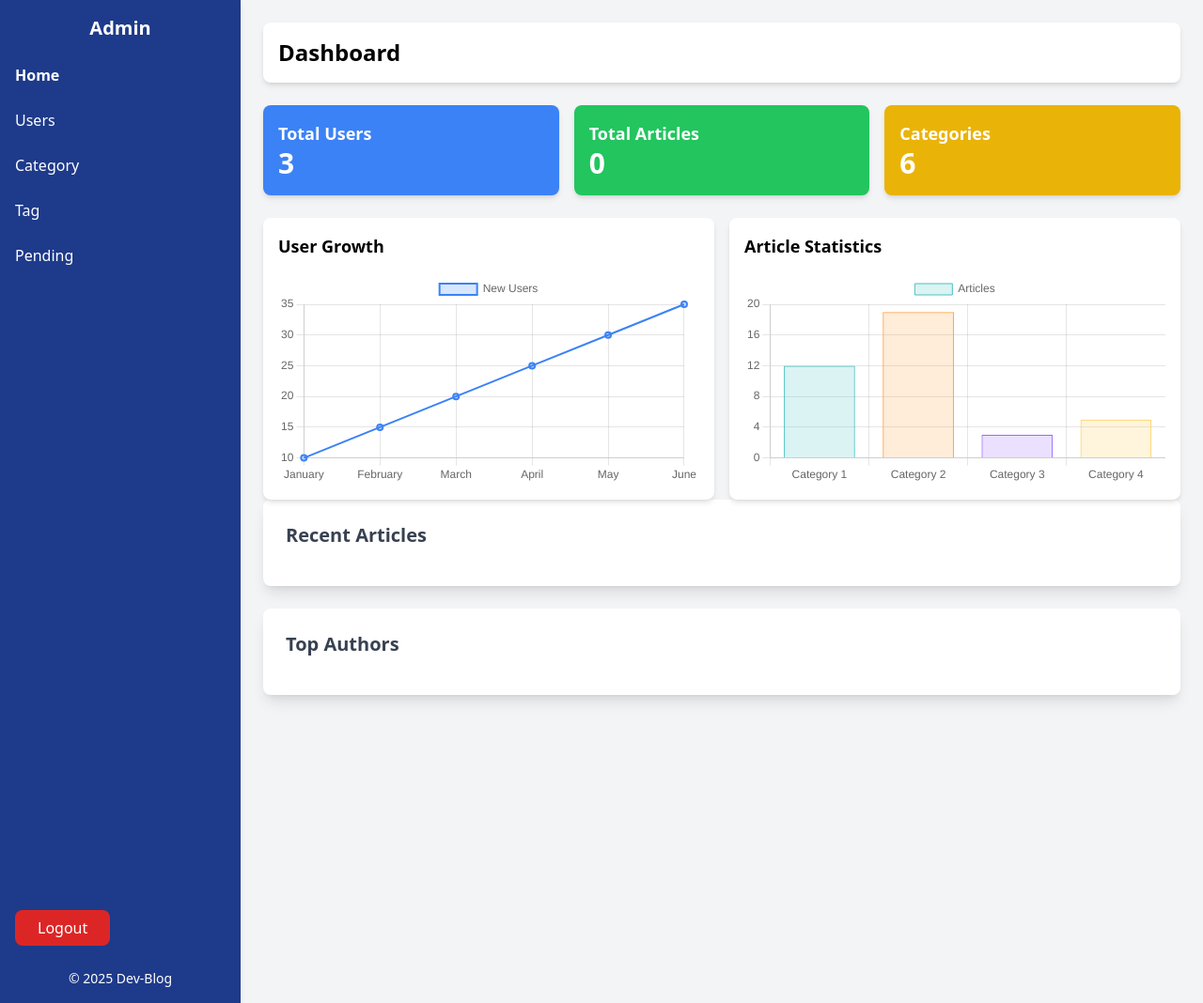
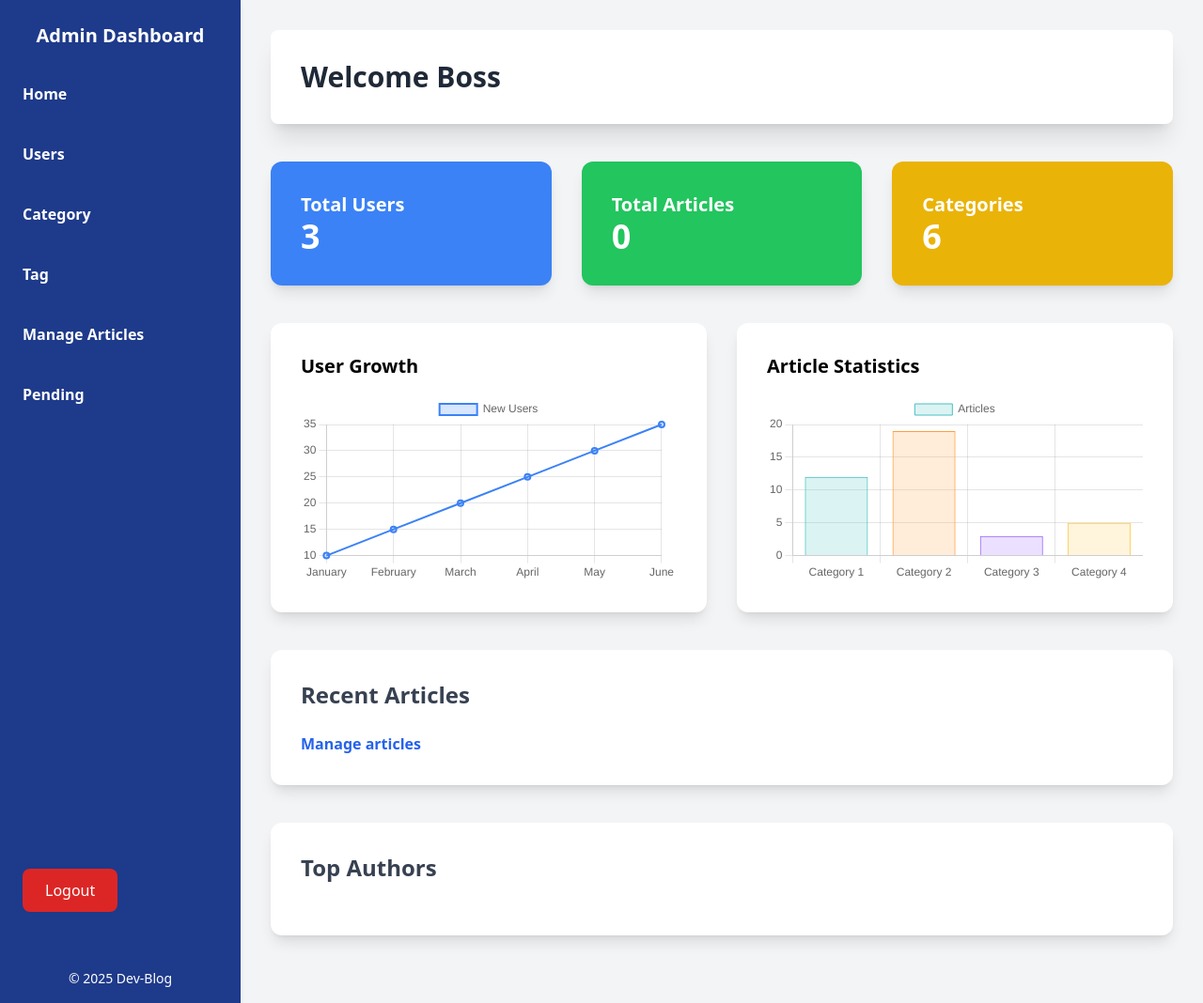
Before and after one commit to rayan4-dot/Dev, a PHP site: page /app/front-end/dashboard.php in a window 1280 px wide. Shown: the whole page at 94% size. Run offline with PHP 8.4, Linux system fonts and the light colour scheme; data comes from the database, SQL or seed files in the repository; data that the repository does not hold is empty; some libraries are stand-ins or nearby versions.

Commit message:
Update dashboard.php

```diff
--- a/app/front-end/dashboard.php
+++ b/app/front-end/dashboard.php
@@ -9,7 +9,13 @@ ini_set('display_errors', 1);
 
 require_once '../class/Dashboard/dashboard.php';
 require_once '../handler/d.php';
+
+// $recentArticles = $article->getAllArticles();
+// var_dump($recentArticles);
+
 ?>
+
+
 
 <!DOCTYPE html>
 <html lang="en">
@@ -19,92 +25,131 @@ require_once '../handler/d.php';
     <title>Dashboard</title>
     <script src="https://cdn.tailwindcss.com"></script>
     <script src="https://cdn.jsdelivr.net/npm/chart.js"></script>
+
+    <style>
+        /* Custom CSS for smooth animations */
+        .fade-in {
+            animation: fadeIn 0.8s ease-out;
+        }
+
+        @keyframes fadeIn {
+            0% {
+                opacity: 0;
+                transform: translateY(20px);
+            }
+            100% {
+                opacity: 1;
+                transform: translateY(0);
+            }
+        }
+
+
+        /* .hover-card:hover {
+            transform: scale(1.05);
+            box-shadow: 0 10px 20px rgba(0, 0, 0, 0.15);
+        }
+
+
+        .button-transition {
+            transition: background-color 0.3s ease, transform 0.2s ease;
+        }
+
+        .button-transition:hover {
+            transform: translateY(-2px);
+            background-color: #2563eb;
+        } */
+    </style>
 </head>
 <body class="bg-gray-100 h-screen">
+
     <div class="flex h-full">
         <!-- Sidebar -->
         <aside class="w-56 bg-blue-900 text-white flex flex-col shadow-md lg:w-64 xl:w-75">
-            <div class="p-4 text-xl font-bold text-center">Admin</div>
+            <div class="p-6 text-xl font-bold text-center">Admin Dashboard</div>
             <nav class="flex-1">
-                <ul class="space-y-2">
-                    <li><a href="dashboard.php" class="block px-4 py-2 hover:bg-blue-700 font-bold">Home</a></li>
-                    <li><a href="userTrack.php" class="block px-4 py-2 hover:bg-blue-700">Users</a></li>
-                    <li><a href="category.php" class="block px-4 py-2 hover:bg-blue-700">Category</a></li>
-                    <li><a href="tag.php" class="block px-4 py-2 hover:bg-blue-700">Tag</a></li>
-                    <li><a href="article.php" class="block px-4 py-2 hover:bg-blue-700">Pending</a></li>
+                <ul class="space-y-4">
+                    <li><a href="dashboard.php" class="block px-6 py-3 hover:bg-blue-700 font-semibold transition-colors">Home</a></li>
+                    <li><a href="userTrack.php" class="block px-6 py-3 hover:bg-blue-700 font-semibold transition-colors">Users</a></li>
+                    <li><a href="category.php" class="block px-6 py-3 hover:bg-blue-700 font-semibold transition-colors">Category</a></li>
+                    <li><a href="tag.php" class="block px-6 py-3 hover:bg-blue-700 font-semibold transition-colors">Tag</a></li>
+                    <li><a href="adminArticles.php" class="block px-6 py-3 hover:bg-blue-700 font-semibold transition-colors">Manage Articles</a></li>
+                    <li><a href="approveArticles.php" class="block px-6 py-3 hover:bg-blue-700 font-semibold transition-colors">Pending</a></li>
+
                 </ul>
             </nav>
-            <div class="p-4 mt-auto">
+            <div class="p-6 mt-auto">
                 <form action="dashboard.php" method="POST">
-                <a href="../auth/logout.php" class="px-6 py-2 bg-red-600 text-white rounded-lg hover:bg-red-700">Logout</a>
+                    <a href="../auth/logout.php" class="px-6 py-3 bg-red-600 text-white rounded-lg hover:bg-red-700 transition-colors">Logout</a>
                 </form>
             </div>
-            <div class="p-4 text-sm text-center">&copy; <span id="year"></span> Dev-Blog</div>
+            <div class="p-4 text-sm text-center mt-8">&copy; <span id="year"></span> Dev-Blog</div>
         </aside>
 
-
         <!-- Main Content -->
-        <main class="flex-1 p-6 overflow-auto">
+        <main class="flex-1 p-8 overflow-auto fade-in">
             <!-- Welcome Section -->
-            <div class="bg-white shadow-md rounded-lg p-4 mb-6">
-                <h2 class="text-2xl font-bold">Dashboard</h2>
+            <div class="bg-white shadow-xl rounded-lg p-8 mb-10 hover-card transition-all">
+                <h2 class="text-3xl font-bold text-gray-800">Welcome Boss</h2>
             </div>
 
             <!-- Summary Cards -->
-            <div class="grid grid-cols-1 sm:grid-cols-2 lg:grid-cols-3 gap-4 mb-6">
-                <div class="bg-blue-500 text-white p-4 rounded-lg shadow-md">
-                    <h3 class="text-lg font-bold">Total Users</h3>
-                    <p class="text-3xl font-bold"><?php echo $totalUsers; ?></p>
+            <div class="grid grid-cols-1 sm:grid-cols-2 lg:grid-cols-3 gap-8 mb-10">
+                <div class="bg-blue-500 text-white p-8 rounded-xl shadow-lg hover-card transition-all">
+                    <h3 class="text-xl font-semibold">Total Users</h3>
+                    <p class="text-4xl font-bold"><?php echo $totalUsers; ?></p>
                 </div>
-                <div class="bg-green-500 text-white p-4 rounded-lg shadow-md">
-                    <h3 class="text-lg font-bold">Total Articles</h3>
-                    <p class="text-3xl font-bold"><?php echo $totalArticles; ?></p>
+                <div class="bg-green-500 text-white p-8 rounded-xl shadow-lg hover-card transition-all">
+                    <h3 class="text-xl font-semibold">Total Articles</h3>
+                    <p class="text-4xl font-bold"><?php echo $totalArticles; ?></p>
                 </div>
-                <div class="bg-yellow-500 text-white p-4 rounded-lg shadow-md">
-                    <h3 class="text-lg font-bold">Categories</h3>
-                    <p class="text-3xl font-bold"><?php echo $totalCategories; ?></p>
+                <div class="bg-yellow-500 text-white p-8 rounded-xl shadow-lg hover-card transition-all">
+                    <h3 class="text-xl font-semibold">Categories</h3>
+                    <p class="text-4xl font-bold"><?php echo $totalCategories; ?></p>
                 </div>
             </div>
 
             <!-- Charts Section -->
-            <div class="grid grid-cols-1 sm:grid-cols-2 gap-4">
-                <div class="bg-white p-4 rounded-lg shadow-md">
-                    <h3 class="text-lg font-bold mb-4">User Growth</h3>
+            <div class="grid grid-cols-1 sm:grid-cols-2 gap-8 mb-10">
+                <div class="bg-white p-8 rounded-xl shadow-lg hover-card transition-all">
+                    <h3 class="text-xl font-semibold mb-4">User Growth</h3>
                     <canvas id="userChart"></canvas>
                 </div>
-                <div class="bg-white p-4 rounded-lg shadow-md">
-                    <h3 class="text-lg font-bold mb-4">Article Statistics</h3>
+                <div class="bg-white p-8 rounded-xl shadow-lg hover-card transition-all">
+                    <h3 class="text-xl font-semibold mb-4">Article Statistics</h3>
                     <canvas id="articleChart"></canvas>
                 </div>
             </div>
 
-            <!-- Recent Articles -->
-            <div class="bg-white p-6 rounded-lg shadow-lg mb-6">
-    <h3 class="text-xl font-semibold text-gray-700 mb-4">Recent Articles</h3>
-    <ul class="space-y-3">
-        <?php foreach ($recentArticles as $article): ?>
-            <li class="flex items-center justify-between p-2 border-b hover:bg-gray-50 cursor-pointer">
-                <div class="font-medium text-gray-800"><?= htmlspecialchars($article['title']) ?></div>
-                <a href="articleDetail.php?id=<?= $articleItem['id'] ?>" class="text-blue-600"><button>Read more</button></a>
-                <div class="text-sm text-gray-500"><?= date('F j, Y', strtotime($article['created_at'])) ?>
-            </div>
+            <!-- Recent Articles Section -->
+            <div class="bg-white p-8 rounded-xl shadow-lg mb-10 hover-card transition-all">
+                <h3 class="text-2xl font-semibold text-gray-700 mb-6">Recent Articles</h3>
+
+                <a href="../userView/articleDetail.php?id=<?= $recentArticles[0]['id'] ?>"
+                class="text-blue-600 font-semibold hover:text-blue-800 transition-colors duration-300"><button>Manage articles</button></a>
+
+                <ul class="space-y-4">
+                    <?php foreach ($recentArticles as $article): ?>
+                        <li class="flex items-center justify-between p-6 border-b hover:bg-gray-50 cursor-pointer transition-all">
+                            <div class="font-medium text-lg text-gray-800"><?= htmlspecialchars($article['title']) ?></div>
+
+                            <a href="../userView/articleDetail.php?id=<?= $article['id'] ?>"
+   class="text-blue-600 font-semibold hover:text-blue-800 transition-colors duration-300">Read More</a>
 
 
 
+                            <div class="text-sm text-gray-500"><?= date('F j, Y', strtotime($article['created_at'])) ?></div>
+                        </li>
+                    <?php endforeach; ?>
+                </ul>
+            </div>
 
-            </li>
-        <?php endforeach; ?>
-    </ul>
-</div>
-
-
-            <!-- Top Authors -->
-            <div class="bg-white p-6 rounded-lg shadow-lg mb-6">
-                <h3 class="text-xl font-semibold text-gray-700 mb-4">Top Authors</h3>
-                <ul class="space-y-3">
+            <!-- Top Authors Section -->
+            <div class="bg-white p-8 rounded-xl shadow-lg mb-10 hover-card transition-all">
+                <h3 class="text-2xl font-semibold text-gray-700 mb-6">Top Authors</h3>
+                <ul class="space-y-4">
                     <?php foreach ($topAuthors as $author): ?>
-                        <li class="flex items-center justify-between p-2 border-b hover:bg-gray-50 cursor-pointer">
-                            <div class="font-medium text-gray-800"><?= htmlspecialchars($author['author_name']) ?></div>
+                        <li class="flex items-center justify-between p-6 border-b hover:bg-gray-50 cursor-pointer transition-all">
+                            <div class="font-medium text-lg text-gray-800"><?= htmlspecialchars($author['author_name']) ?></div>
                             <div class="text-sm text-gray-500">Articles: <?= htmlspecialchars($author['article_count']) ?></div>
                         </li>
                     <?php endforeach; ?>
```
